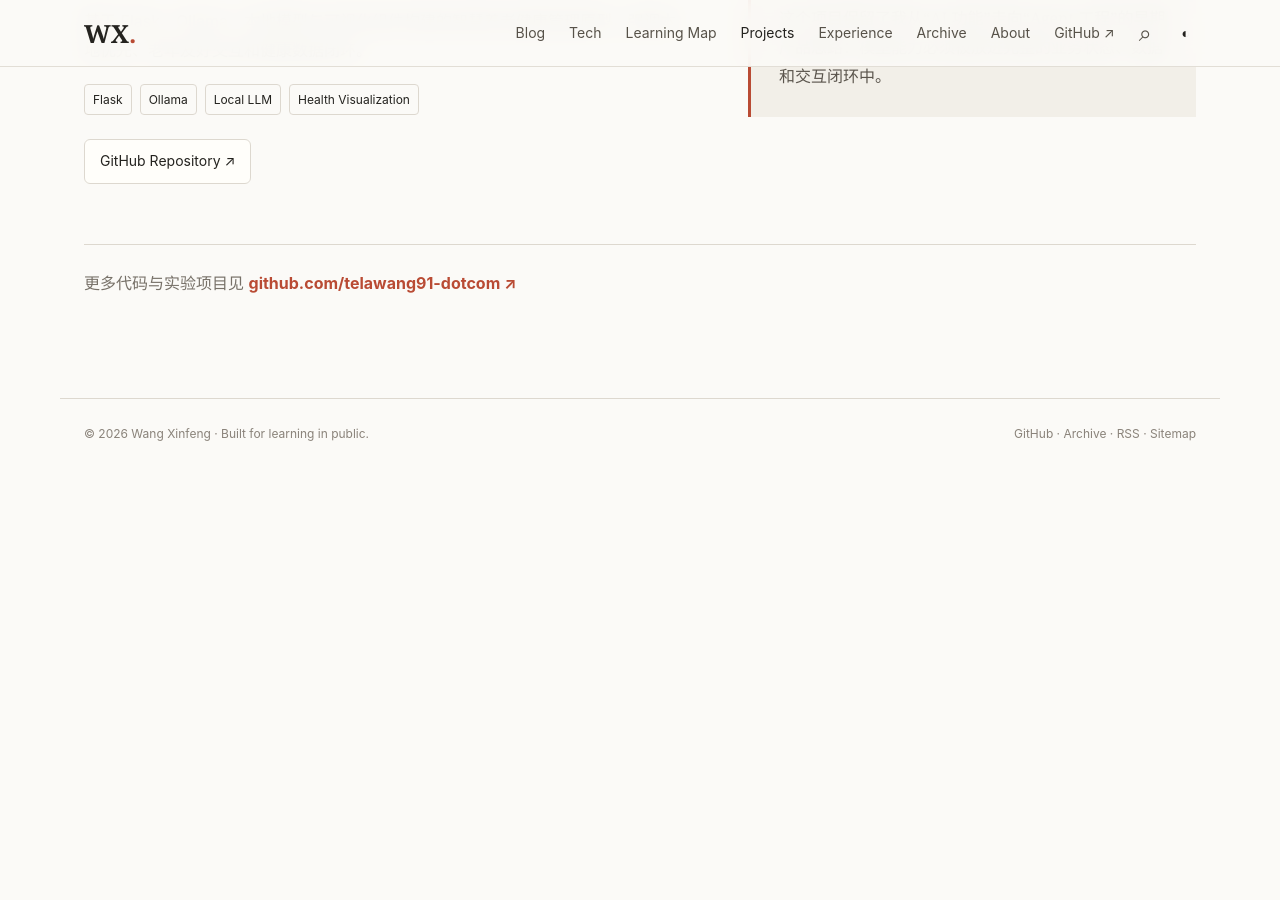
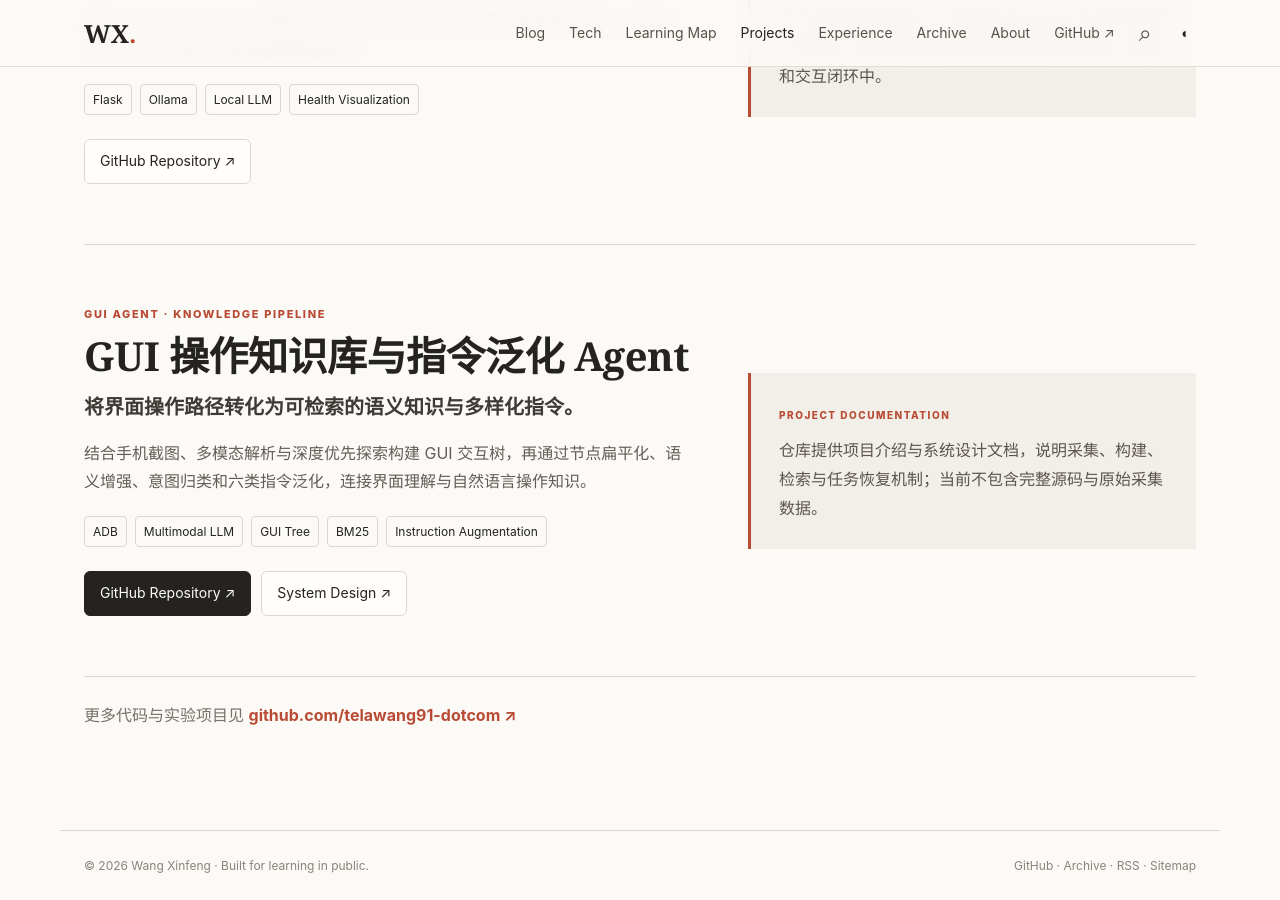
Before and after one commit to telawang91-dotcom/telawang91-dotcom.github.io, a Jekyll site: the page built from projects.md, in a window 1280 px wide and 900 px high, scrolled down 2237 px. Built offline with Jekyll 4.4.1, drawn with Linux system fonts in a browser that asks for light colours; before the commit the page ends 2705 px from its top, so only the background shows below that.

Commit message:
Add vivo internship certificate and GUI knowledge project introduction

```diff
--- a/projects.md
+++ b/projects.md
@@ -92,6 +92,18 @@
     </div>
   </article>
 
+  <article class="project-showcase compact-project">
+    <div class="project-copy">
+      <div class="project-kicker">GUI AGENT · KNOWLEDGE PIPELINE</div>
+      <h2>GUI 操作知识库与指令泛化 Agent</h2>
+      <p class="project-slogan">将界面操作路径转化为可检索的语义知识与多样化指令。</p>
+      <p>结合手机截图、多模态解析与深度优先探索构建 GUI 交互树，再通过节点扁平化、语义增强、意图归类和六类指令泛化，连接界面理解与自然语言操作知识。</p>
+      <div class="project-metrics"><span>ADB</span><span>Multimodal LLM</span><span>GUI Tree</span><span>BM25</span><span>Instruction Augmentation</span></div>
+      <div class="repo-actions"><a class="button primary" href="https://github.com/telawang91-dotcom/vivo-gui-instruction-agent" target="_blank" rel="noreferrer">GitHub Repository ↗</a><a class="button" href="https://github.com/telawang91-dotcom/vivo-gui-instruction-agent/tree/main/docs" target="_blank" rel="noreferrer">System Design ↗</a></div>
+    </div>
+    <div class="project-note"><span>PROJECT DOCUMENTATION</span><p>仓库提供项目介绍与系统设计文档，说明采集、构建、检索与任务恢复机制；当前不包含完整源码与原始采集数据。</p></div>
+  </article>
+
   <section class="project-footer-note">
     <p>更多代码与实验项目见 <a class="text-link" href="https://github.com/telawang91-dotcom" target="_blank" rel="noreferrer">github.com/telawang91-dotcom ↗</a></p>
   </section>
```
Also changed, not shown: experience.md (+6 -2 lines), assets/img/vivo-internship-certificate.png (added).
